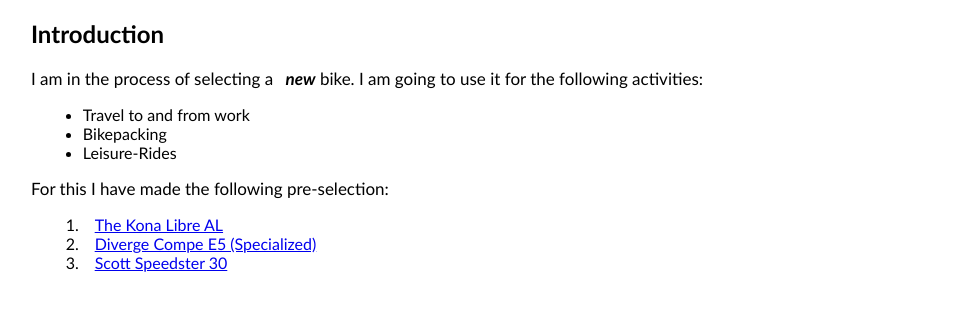
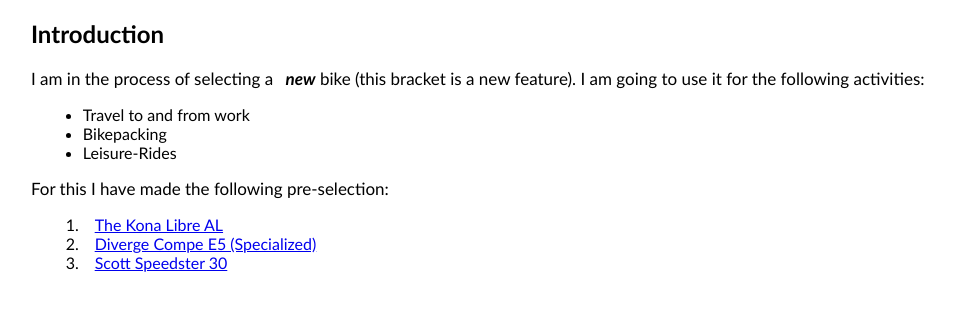
Before and after one commit to Frei2019/project0, a plain HTML site: page index.html in a window 1280 px wide. Shown: the part 63-372 px from the top of the page, without its empty margins (7-962 px from the left). Drawn offline with Linux system fonts and the light colour scheme.

Commit message:
Added a bracket as a new feature

```diff
--- a/index.html
+++ b/index.html
@@ -8,7 +8,7 @@
         <h1>My Gravel Bike Selection</h1>
         <h2>Introduction</h2>
         <div class="StandardText">
-          I am in the process of selecting a<name id="new">new</name> bike. I am going to use it for
+          I am in the process of selecting a<name id="new">new</name> bike (this bracket is a new feature). I am going to use it for
           the following activities:
         </div>
         <ul>
```
